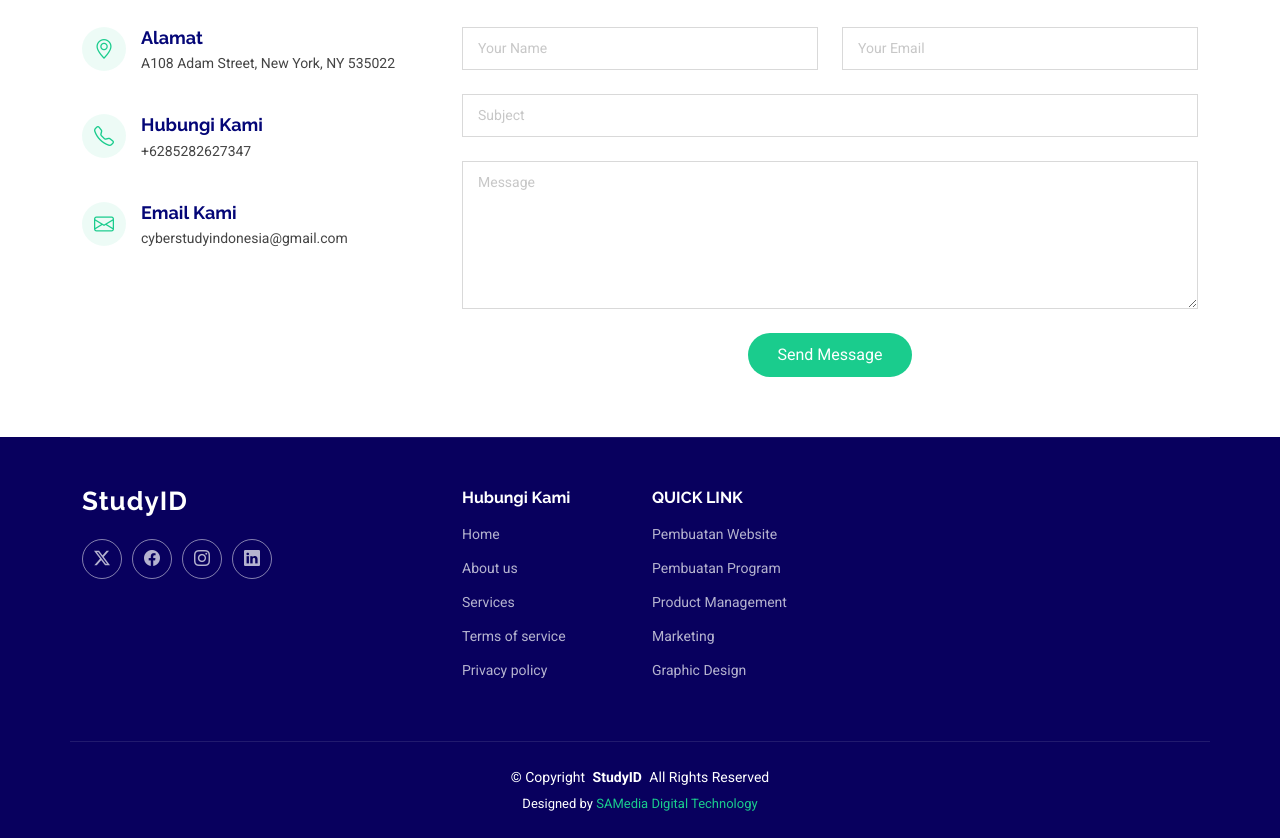
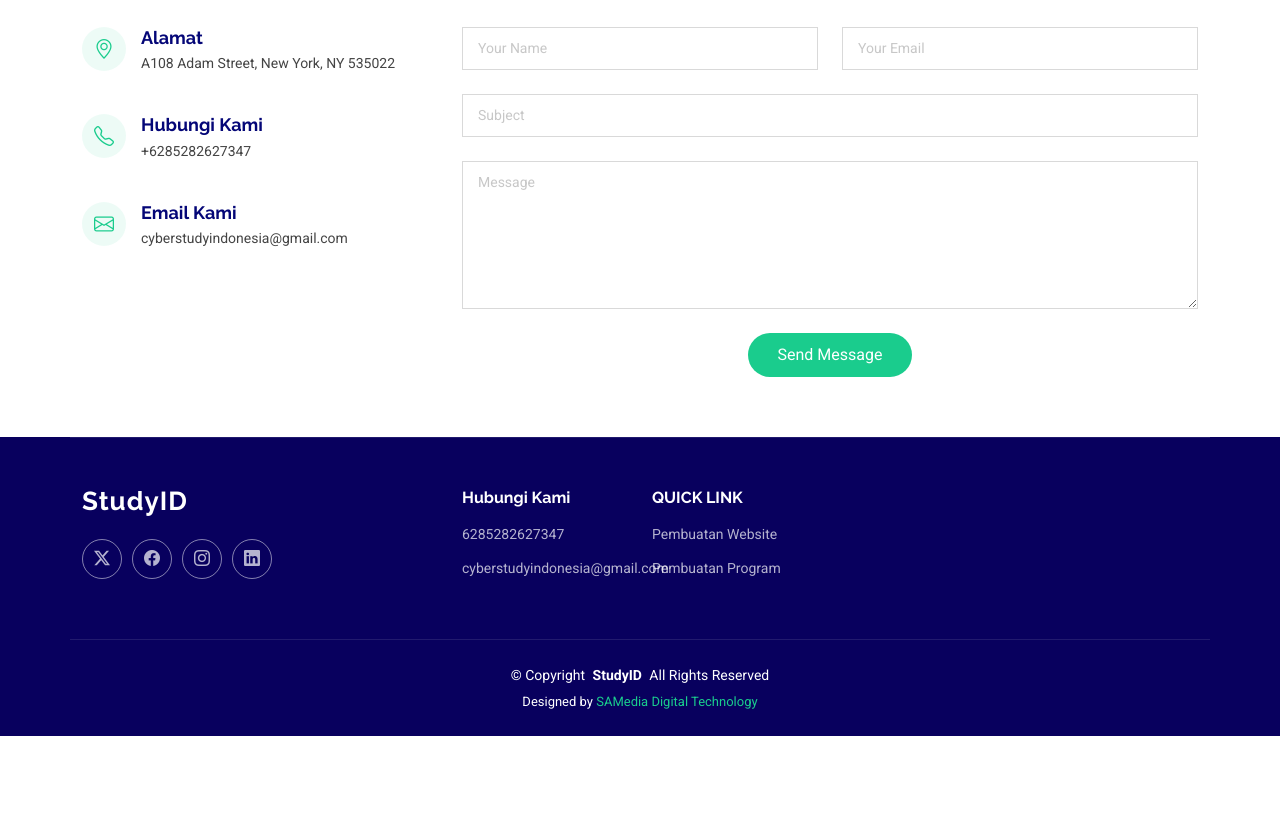
Before and after one commit to cyberstudyindonesia/cyberstudyindonesia.github.io, a plain HTML site: page index.html in a window 1280 px wide. Shown: the part 4194-5032 px from the top of the page. After the commit the page ends 4930 px from the top, so only its background shows below. Drawn offline with Linux system fonts and the light colour scheme.

Commit message:
Update index.html

```diff
--- a/index.html
+++ b/index.html
@@ -641,7 +641,7 @@
               <h3>Landing Page</h3>
               <p class="description">Cocok untuk kamu yang baru memulai bisnis.</p>
               <h4><sup>Rp</sup>1.200.000</h4>
-              <a href="#" class="cta-btn">Hubungi Sekarang</a>
+              <a href="https://wa.me/6285282627347" class="cta-btn">Hubungi Sekarang</a>
               <p class="text-center small">Dapatkan Diskon Di bulan Oktober</p>
               <ul>
                 <li><i class="bi bi-check"></i> <span>1 Halaman</span></li>
@@ -657,7 +657,7 @@
               <h3>Website Company Profile BASIC</h3>
               <p class="description">Jika kamu sudah memiliki bisnis dan ingin menambah peluang baru, ini cocok untuk mu!</p>
               <h4><sup>Rp</sup>2.400.000</h4>
-              <a href="#" class="cta-btn">Hubungi Sekarang</a>
+              <a href="https://wa.me/6285282627347" class="cta-btn">Hubungi Sekarang</a>
               <p class="text-center small">Dapatkan Diskon Di bulan Oktober</p>
               <ul>
                 <li><i class="bi bi-check"></i> <span>5 Halaman</span></li>
@@ -672,7 +672,7 @@
               <h3>Website Company Profile PRO</h3>
               <p class="description">Tidak cukup dengan BASIC ini adalah pilihan kamu yang serius dalam membangun websitemu.</p>
               <h4><sup>Rp</sup>4.100.000</h4>
-              <a href="#" class="cta-btn">Hubungi Sekarang</a>
+              <a href="https://wa.me/6285282627347" class="cta-btn">Hubungi Sekarang</a>
               <p class="text-center small">Dapatkan Diskon Di bulan Oktober</p>
               <ul>
                 <li><i class="bi bi-check"></i> <span>Unlimited Pages</span></li>
@@ -687,7 +687,7 @@
               <h3>E-commerce</h3>
               <p class="description">Kami juga menyediakan solusi untuk pembuatan aplikasi e-commerce berbasis web yang dapat disesuaikan dengan kebutuhan bisnismu.</p>
               <h4><sup>Rp</sup> (-)</h4>
-              <a href="#" class="cta-btn">Hubungi Sekarang</a>
+              <a href="https://wa.me/6285282627347" class="cta-btn">Hubungi Sekarang</a>
               <p class="text-center small">Dapatkan Diskon Di bulan Oktober</p>
               <ul>
                 <li><i class="bi bi-check"></i> <span>Full Custom E-Commerce</span></li>
@@ -703,7 +703,7 @@
               <h3>Custom Website</h3>
               <p class="description">Custom website adalah pembuatan aplikasi berbasis web dengan keperluan seperti admin management, database company management dan bahnkan sampai pembuatan POS.</p>
               <h4><sup>Rp</sup> (-)</h4>
-              <a href="#" class="cta-btn">Hubungi Sekarang</a>
+              <a href="https://wa.me/6285282627347" class="cta-btn">Hubungi Sekarang</a>
               <p class="text-center small">Dapatkan Diskon Di bulan Oktober</p>
               <ul>
                 <li><i class="bi bi-check"></i> <span>Full Custom E-Commerce</span></li>
@@ -878,11 +878,8 @@
         <div class="col-lg-2 col-md-3 footer-links">
           <h4>Hubungi Kami</h4>
           <ul>
-            <li><a href="#">Home</a></li>
-            <li><a href="#">About us</a></li>
-            <li><a href="#">Services</a></li>
-            <li><a href="#">Terms of service</a></li>
-            <li><a href="#">Privacy policy</a></li>
+            <li><a href="https://wa.me/6285282627347">6285282627347</a></li>
+            <li><a href="#">cyberstudyindonesia@gmail.com</a></li>
           </ul>
         </div>
 
@@ -892,9 +889,6 @@
           <ul>
             <li><a href="#">Pembuatan Website</a></li>
             <li><a href="#">Pembuatan Program</a></li>
-            <li><a href="#">Product Management</a></li>
-            <li><a href="#">Marketing</a></li>
-            <li><a href="#">Graphic Design</a></li>
           </ul>
         </div>
       </div>
```
